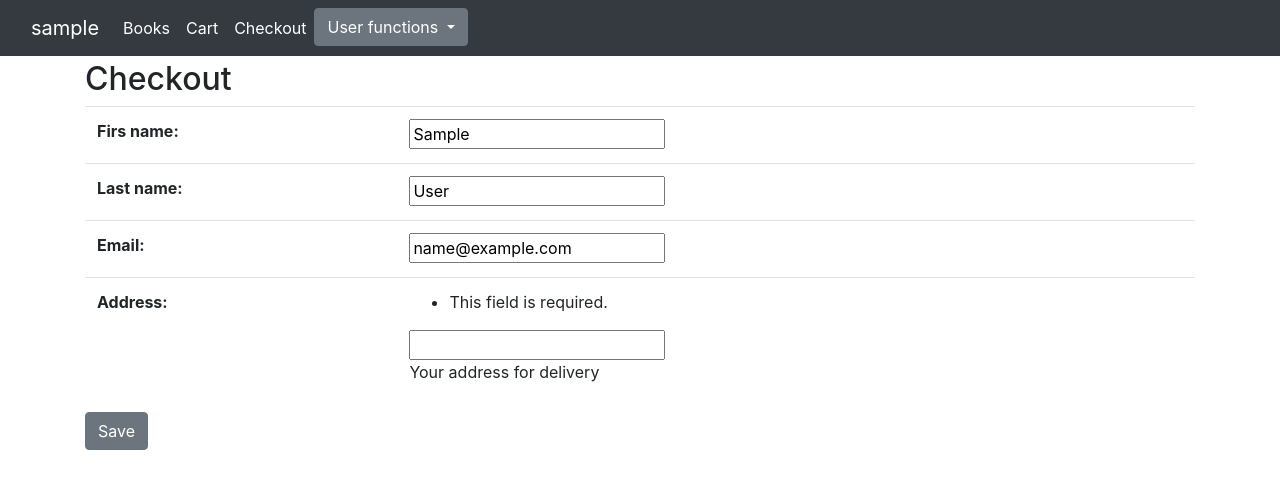
After one commit to Archibay/warehouse_store, a Django app: page /store/checkout/ in a window 1280 px wide. The commit adds this page. Shown: the top 489 px of the page. Run offline with Django 4.2, Linux system fonts and the light colour scheme; the visitor is signed in with stand-in values (Sample User, id 1); some libraries are stand-ins or nearby versions.

Commit message:
created cart_detail and start checkout

```diff
--- /dev/null
+++ b/store/store_app/forms.py
@@ -0,0 +1,10 @@
+from django import forms
+from .models import Order
+from django.contrib.auth.models import User
+
+
+class OrderForm(forms.Form):
+    firs_name = forms.CharField(required=True)
+    last_name = forms.CharField(required=True)
+    email = forms.EmailField(required=True)
+    address = forms.CharField(help_text='Your address for delivery', required=True)
--- a/store/store_app/models.py
+++ b/store/store_app/models.py
@@ -26,4 +26,4 @@ class Order(models.Model):
 class OrderItem(models.Model):
     order_id = models.ForeignKey(Order, on_delete=models.CASCADE)
     book_id = models.ForeignKey(Book, on_delete=models.CASCADE)
-    quantity = models.IntegerField()
+    quantity = models.IntegerField(default=0)
--- a/store/store_app/urls.py
+++ b/store/store_app/urls.py
@@ -6,5 +6,8 @@ urlpatterns = [
     path('books/', views.BookListView.as_view(), name='book_list'),
     path('book_detail/<int:pk>/', views.BookDetailView.as_view(), name='book_detail'),
     path('add-to-cart/<int:pk>/', views.add_to_cart, name='add_to_cart'),
-    path('cart/', views.CartDetailView.as_view(), name='cart'),
+    path('cart/', views.get_cart, name='cart'),
+    path('checkout/', views.checkout, name='checkout'),
+
+    # path('cart/', views.CartDetailView.as_view(), name='cart'),
 ]
--- a/store/store_app/views.py
+++ b/store/store_app/views.py
@@ -1,7 +1,7 @@
 from django.shortcuts import render, redirect, get_object_or_404
 from .models import Book, Order, OrderItem
 from django.contrib.auth.models import User
-# from .forms import PostForm, CommentForm, ContactUsForm
+from .forms import OrderForm
 from django.utils import timezone
 from django.views.generic import CreateView, UpdateView, DeleteView, ListView, DetailView
 from django.contrib.auth.mixins import LoginRequiredMixin
@@ -14,6 +14,7 @@ from django.contrib import messages
 # from .tasks import send_mail as celery_send_mail
 from django.template.loader import render_to_string
 from django.http import JsonResponse
+from django.core.exceptions import ObjectDoesNotExist
 
 
 class BookListView(ListView):
@@ -48,18 +49,29 @@ def add_to_cart(request, pk):
     # messages.success(request, "Cart updated!")
     return redirect('store:book_detail', pk=book.id)
 
+def get_cart(request):
+    user = request.user
+    try:
+        order = Order.objects.get(user_id=user.id)
+        order_item = OrderItem.objects.filter(order_id=order).all()
+        for i in order_item:
+            total_price = i.quantity * i.book_id.price
+        return render(request, 'store/cart_detail.html', {'total_price': total_price, 'order_item': order_item})
+    except ObjectDoesNotExist:
+        return render(request, 'store/cart_empty.html')
 
-class CartDetailView(LoginRequiredMixin, DetailView):
-    model = OrderItem
-    template_name = 'store/cart_detail.html'
+@login_required
+def checkout(request):
+    if request.method == "POST":
+        form = OrderForm(request.POST)
+        if form.is_valid():
 
-    def get_context_data(self, **kwargs):
-        context = super(CartDetailView, self).get_context_data(**kwargs)
-        user = self.get_object()
-        context['order_items'] = user.order_set
-        context['books'] = user.order_set.ordetitem_set.book.all()
-        return context
-
-    def get_object(self, **kwargs):
-        user = self.request.user
-        return user
+            return redirect('store:book_list')
+    else:
+        data = {
+            'firs_name': request.user.first_name,
+            'last_name': request.user.last_name,
+            'email': request.user.email
+        }
+        form = OrderForm(data)
+    return render(request, 'store/checkout.html', {'form': form})
--- a/store/templates/base.html
+++ b/store/templates/base.html
@@ -62,6 +62,9 @@
         <li class="nav-item">
           <a class="nav-link active" aria-current="page" href="{% url 'store:cart' %}">Cart</a>
         </li>
+        <li class="nav-item">
+          <a class="nav-link active" aria-current="page" href="{% url 'store:checkout' %}">Checkout</a>
+        </li>
         <div class="nav-item dropdown">
           <button class="btn btn-secondary dropdown-toggle" type="button" id="dropdownMenuButton" data-toggle="dropdown" aria-haspopup="true" aria-expanded="false">
             User functions
--- /dev/null
+++ b/store/templates/store/cart_empty.html
@@ -0,0 +1,4 @@
+{% extends "base.html" %}
+{% block content %}
+    <h2>Your cart is empty now<br>Try to add some books</h2>
+{% endblock %}
--- /dev/null
+++ b/store/templates/store/checkout.html
@@ -0,0 +1,11 @@
+{% extends "base.html" %}
+{% block content %}
+    <h2>Checkout</h2>
+    <form action= "{% url 'store:checkout' %}" method="POST" class="post-form">
+        {% csrf_token %}
+        <table class="table align-middle">
+            {{ form.as_table }}
+        </table>
+        <button type="submit" class="save btn btn-secondary">Save</button>
+    </form>
+{% endblock %}
```
Also changed, not shown: store/templates/store/cart_detail.html (+5 -5 lines), store/store_app/migrations/0001_initial.py.
